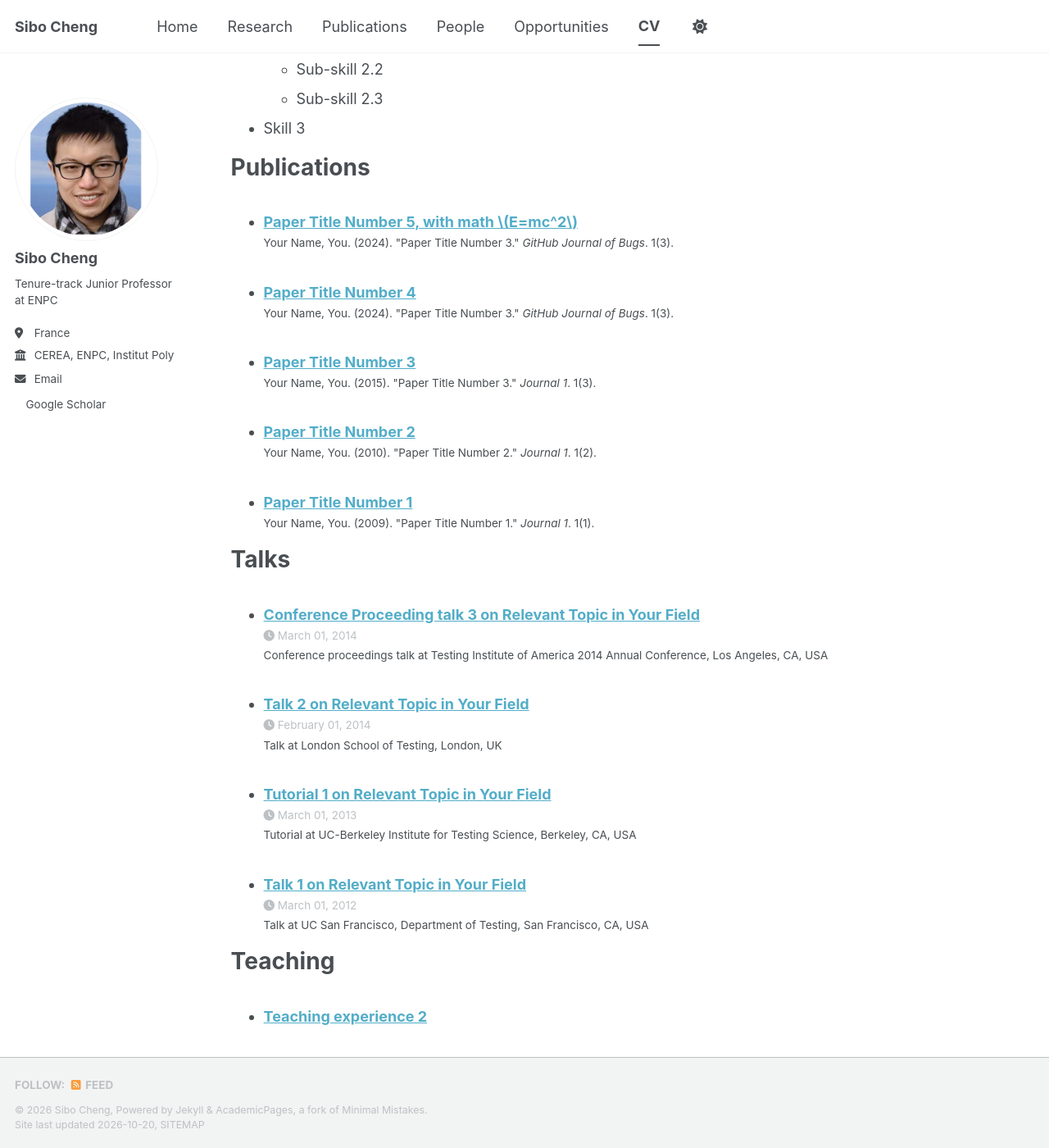
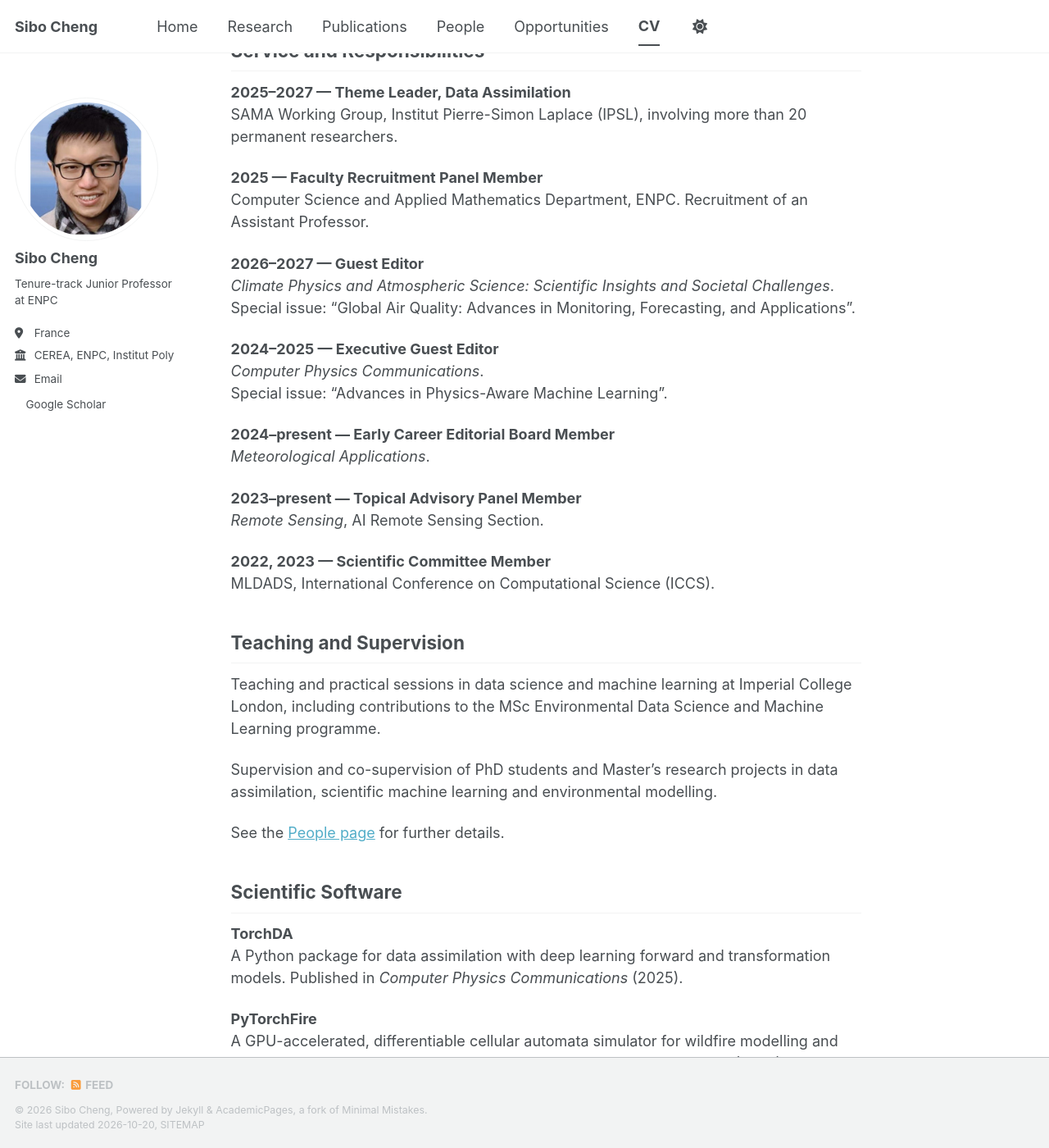
Before and after one commit to scheng2024/scheng2024.github.io, a Jekyll site: the page built from _pages/cv.md, in a window 1280 px wide and 1400 px high, scrolled down 894 px. Shown: the whole window at 82% size. Built offline with Jekyll 4.4.1, drawn with Linux system fonts in a browser that asks for light colours; a style sheet for code colours, icons or effects is not loaded; some of the changed text lies outside the part shown.

Commit message:
Update cv.md

```diff
--- a/_pages/cv.md
+++ b/_pages/cv.md
@@ -1,64 +1,88 @@
 ---
-layout: archive
-title: "CV"
+layout: single
+title: "Curriculum Vitae"
 permalink: /cv/
 author_profile: true
-redirect_from:
-  - /resume
 ---
 
-{% include base_path %}
+## Academic Appointments
 
-Education
-======
-* Ph.D in Version Control Theory, GitHub University, 2018 (expected)
-* M.S. in Jekyll, GitHub University, 2014
-* B.S. in GitHub, GitHub University, 2012
+**2024–present — Tenure-track Professor (CPJ)**
+École des Ponts ParisTech, Institut Polytechnique de Paris, France.
+CEREA, research on data assimilation and scientific machine learning.
 
-Work experience
-======
-* Spring 2024: Academic Pages Collaborator
-  * GitHub University
-  * Duties includes: Updates and improvements to template
-  * Supervisor: The Users
+**Honorary Research Fellow**
+Imperial College London, United Kingdom.
 
-* Fall 2015: Research Assistant
-  * GitHub University
-  * Duties included: Merging pull requests
-  * Supervisor: Professor Hub
+**2020–2024 — Research Associate**
+Data Science Institute, Imperial College London, United Kingdom.
 
-* Summer 2015: Research Assistant
-  * GitHub University
-  * Duties included: Tagging issues
-  * Supervisor: Professor Git
+## Education
 
-Skills
-======
-* Skill 1
-* Skill 2
-  * Sub-skill 2.1
-  * Sub-skill 2.2
-  * Sub-skill 2.3
-* Skill 3
+**2020 — PhD, Université Paris-Saclay, France**
+Research on data assimilation and uncertainty quantification.
 
-Publications
-======
-  <ul>{% for post in site.publications reversed %}
-    {% include archive-single-cv.html %}
-  {% endfor %}</ul>
+## Research Interests
 
-Talks
-======
-  <ul>{% for post in site.talks reversed %}
-    {% include archive-single-talk-cv.html  %}
-  {% endfor %}</ul>
+- Data assimilation, inverse problems and uncertainty quantification.
+- Scientific machine learning and physics-aware modelling.
+- Reduced-order modelling and latent-space data assimilation.
+- Generative models for reconstruction and forecasting.
+- Applications to wildfire, air quality and computational physics.
 
-Teaching
-======
-  <ul>{% for post in site.teaching reversed %}
-    {% include archive-single-cv.html %}
-  {% endfor %}</ul>
+## Service and Responsibilities
 
-Service and leadership
-======
-* Currently signed in to 43 different slack teams
+**2025–2027 — Theme Leader, Data Assimilation**
+SAMA Working Group, Institut Pierre-Simon Laplace (IPSL), involving more
+than 20 permanent researchers.
+
+**2025 — Faculty Recruitment Panel Member**
+Computer Science and Applied Mathematics Department, ENPC.
+Recruitment of an Assistant Professor.
+
+**2026–2027 — Guest Editor**
+*Climate Physics and Atmospheric Science: Scientific Insights and Societal Challenges*.
+Special issue: “Global Air Quality: Advances in Monitoring, Forecasting,
+and Applications”.
+
+**2024–2025 — Executive Guest Editor**
+*Computer Physics Communications*.
+Special issue: “Advances in Physics-Aware Machine Learning”.
+
+**2024–present — Early Career Editorial Board Member**
+*Meteorological Applications*.
+
+**2023–present — Topical Advisory Panel Member**
+*Remote Sensing*, AI Remote Sensing Section.
+
+**2022, 2023 — Scientific Committee Member**
+MLDADS, International Conference on Computational Science (ICCS).
+
+## Teaching and Supervision
+
+Teaching and practical sessions in data science and machine learning at
+Imperial College London, including contributions to the MSc Environmental
+Data Science and Machine Learning programme.
+
+Supervision and co-supervision of PhD students and Master's research projects
+in data assimilation, scientific machine learning and environmental modelling.
+
+See the [People page]({{ '/people/' | relative_url }}) for further details.
+
+## Scientific Software
+
+**TorchDA**
+A Python package for data assimilation with deep learning forward and
+transformation models. Published in *Computer Physics Communications* (2025).
+
+**PyTorchFire**
+A GPU-accelerated, differentiable cellular automata simulator for wildfire
+modelling and parameter calibration. Published in *Environmental Modelling
+& Software* (2025).
+
+## Publications
+
+See my [Publications page]({{ '/publications/' | relative_url }})
+for selected papers and the publication list.
+
+[Google Scholar](https://scholar.google.com/citations?user=Jj1UrwQAAAAJ&hl=en)
```
